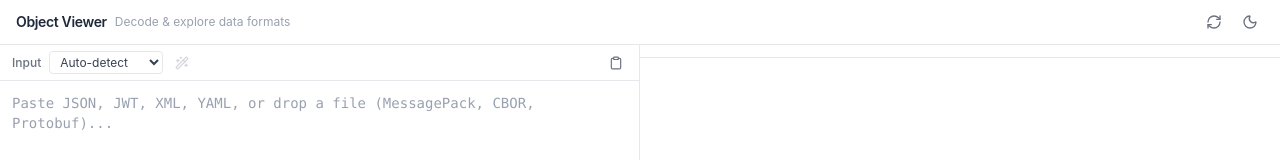
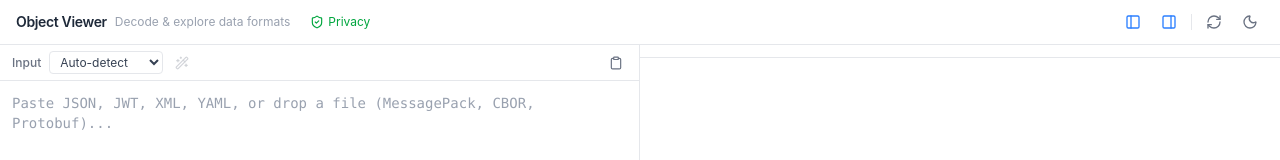
Before and after one commit to binbuf/object-viewer, a React (Vite) app: page / in a window 1280 px wide. Shown: the top 160 px of the page. Built offline with nearby package versions, Linux system fonts and the light colour scheme.

Commit message:
added privacy notice and hide/show columns

```diff
--- a/src/App.tsx
+++ b/src/App.tsx
@@ -26,6 +26,20 @@ export default function App() {
   const [focusedNodeId, setFocusedNodeId] = useState<string | null>(null)
   const [sourceScrollTarget, setSourceScrollTarget] = useState<{ offset: number; length: number; seq: number } | null>(null)
   const scrollSeqRef = useRef(0)
+
+  // Panel visibility
+  const [showSource, setShowSource] = useState(true)
+  const [showDisplay, setShowDisplay] = useState(true)
+
+  const toggleSource = useCallback(() => {
+    if (showSource && !showDisplay) return // can't hide both
+    setShowSource(s => !s)
+  }, [showSource, showDisplay])
+
+  const toggleDisplay = useCallback(() => {
+    if (showDisplay && !showSource) return // can't hide both
+    setShowDisplay(s => !s)
+  }, [showSource, showDisplay])
 
   const handleNavigateToNode = useCallback((nodeId: string) => {
     setFocusedNodeId(nodeId)
@@ -60,11 +74,20 @@ export default function App() {
 
   return (
     <div className="h-screen flex flex-col bg-white dark:bg-gray-950 text-gray-900 dark:text-gray-100">
-      <Toolbar theme={theme} onToggleTheme={toggleTheme} onRefresh={refresh} />
+      <Toolbar
+        theme={theme}
+        onToggleTheme={toggleTheme}
+        onRefresh={refresh}
+        showSource={showSource}
+        showDisplay={showDisplay}
+        onToggleSource={toggleSource}
+        onToggleDisplay={toggleDisplay}
+      />
 
       <div className="flex-1 flex min-h-0">
         {/* Left panel: Input */}
-        <div className="w-1/2 flex flex-col border-r border-gray-200 dark:border-gray-700 min-w-0">
+        {showSource && (
+          <div className={`${showDisplay ? 'w-1/2' : 'w-full'} flex flex-col border-r border-gray-200 dark:border-gray-700 min-w-0`}>
             <InputArea
               value={input}
               onChange={setInput}
@@ -78,9 +101,11 @@ export default function App() {
               sourceScrollTarget={sourceScrollTarget}
             />
           </div>
+        )}
 
         {/* Right panel: Output */}
-        <div className="w-1/2 flex flex-col min-w-0">
+        {showDisplay && (
+        <div className={`${showSource ? 'w-1/2' : 'w-full'} flex flex-col min-w-0`}>
           <Breadcrumbs
             format={result?.format ?? null}
             formatLabel={result?.formatLabel ?? null}
@@ -151,6 +176,7 @@ export default function App() {
             </div>
           )}
         </div>
+        )}
       </div>
 
       {/* Modals */}
--- a/src/components/Toolbar/Toolbar.tsx
+++ b/src/components/Toolbar/Toolbar.tsx
@@ -1,12 +1,19 @@
-import { Sun, Moon, RefreshCw } from 'lucide-react'
+import { useState } from 'react'
+import { Sun, Moon, RefreshCw, PanelLeft, PanelRight, ShieldCheck } from 'lucide-react'
 
 interface ToolbarProps {
   theme: 'light' | 'dark'
   onToggleTheme: () => void
   onRefresh: () => void
+  showSource: boolean
+  showDisplay: boolean
+  onToggleSource: () => void
+  onToggleDisplay: () => void
 }
 
-export default function Toolbar({ theme, onToggleTheme, onRefresh }: ToolbarProps) {
+export default function Toolbar({ theme, onToggleTheme, onRefresh, showSource, showDisplay, onToggleSource, onToggleDisplay }: ToolbarProps) {
+  const [privacyOpen, setPrivacyOpen] = useState(false)
+
   return (
     <header className="flex items-center px-4 py-2 border-b border-gray-200 dark:border-gray-700/80 bg-white dark:bg-gray-900">
       <h1 className="text-sm font-semibold text-gray-800 dark:text-gray-200 tracking-tight">
@@ -15,7 +22,37 @@ export default function Toolbar({ theme, onToggleTheme, onRefresh }: ToolbarProp
       <span className="text-xs text-gray-400 dark:text-gray-500 ml-2">
         Decode &amp; explore data formats
       </span>
+      <div className="relative ml-3" onMouseLeave={() => setPrivacyOpen(false)}>
+        <button
+          onClick={() => setPrivacyOpen(o => !o)}
+          onMouseEnter={() => setPrivacyOpen(true)}
+          className="flex items-center gap-1 px-2 py-1 rounded-md text-xs text-green-600 dark:text-green-400 hover:bg-green-50 dark:hover:bg-green-900/30"
+        >
+          <ShieldCheck size={14} />
+          <span>Privacy</span>
+        </button>
+        {privacyOpen && (
+          <div className="absolute top-full left-0 mt-1 w-56 px-3 py-2 rounded-lg bg-gray-800 dark:bg-gray-700 text-white text-xs leading-relaxed shadow-lg z-50">
+            Everything you enter into this app stays on your device. No data is sent to any server.
+          </div>
+        )}
+      </div>
       <div className="ml-auto flex items-center gap-2">
+        <button
+          onClick={onToggleSource}
+          className={`p-1.5 rounded-md hover:bg-gray-100 dark:hover:bg-gray-800 ${showSource ? 'text-blue-500 dark:text-blue-400' : 'text-gray-400 dark:text-gray-600'}`}
+          title={showSource ? 'Hide source panel' : 'Show source panel'}
+        >
+          <PanelLeft size={16} />
+        </button>
+        <button
+          onClick={onToggleDisplay}
+          className={`p-1.5 rounded-md hover:bg-gray-100 dark:hover:bg-gray-800 ${showDisplay ? 'text-blue-500 dark:text-blue-400' : 'text-gray-400 dark:text-gray-600'}`}
+          title={showDisplay ? 'Hide display panel' : 'Show display panel'}
+        >
+          <PanelRight size={16} />
+        </button>
+        <div className="w-px h-4 bg-gray-200 dark:bg-gray-700" />
         <button
           onClick={onRefresh}
           className="p-1.5 rounded-md hover:bg-gray-100 dark:hover:bg-gray-800 text-gray-500 dark:text-gray-400"
```
Lines whose indentation alone changed are shown as unchanged.
